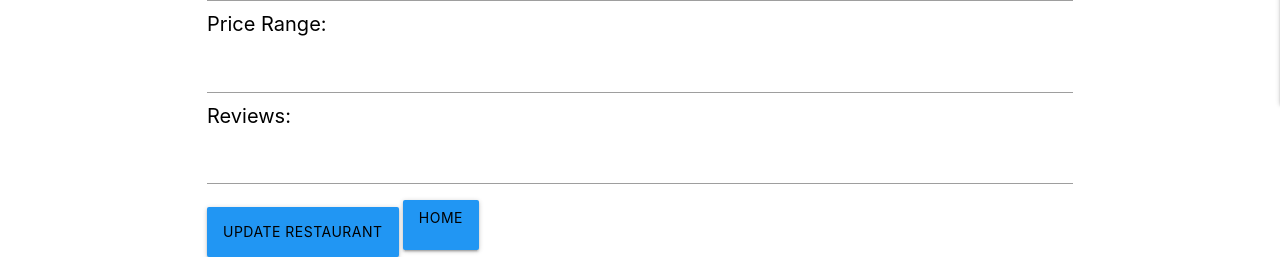
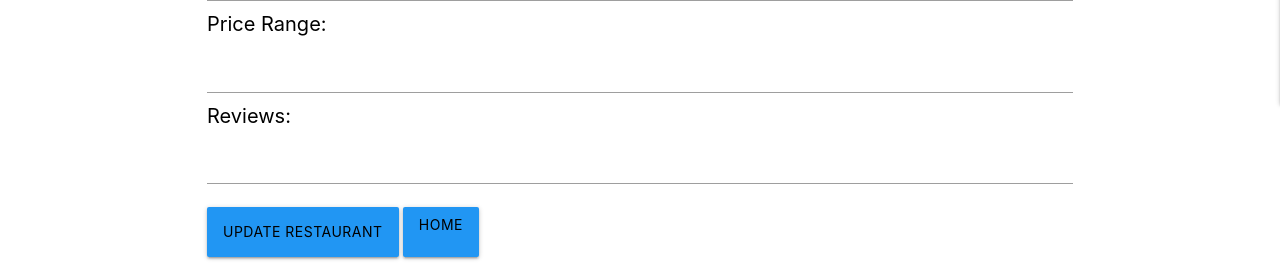
Before and after one commit to Muhammad-MO/project3-RestaurantReview, a Flask app: template restaurant/templates/update_restaurant.template.html in a window 1280 px wide. Shown: the part 756-1028 px from the top of the page. Run offline with Flask 2, Linux system fonts and the light colour scheme; the template is opened without the code that fills it, so the values that code supplies are empty.

Commit message:
resize buttons and add padding  in edit restaurant name page

```diff
--- a/restaurant/templates/update_restaurant.template.html
+++ b/restaurant/templates/update_restaurant.template.html
@@ -53,8 +53,8 @@
 
 
 
-    <input type="submit" value="Update Restaurant" class="mt-3 btn btn-primary" />
-    <a href="{{url_for('show_listings')}}" class="btn btn-primary mb-2 mt-2">Home</a>
+    <input type="submit" value="Update Restaurant" class="mt-3 mb-3 btn btn-primary" />
+    <a href="{{url_for('show_listings')}}" class="btn btn-primary mb-3 mt-3">Home</a>
 
 </form>
 
```
